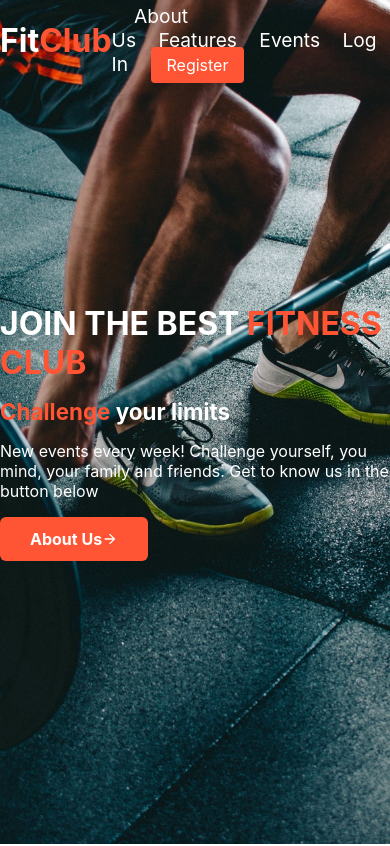
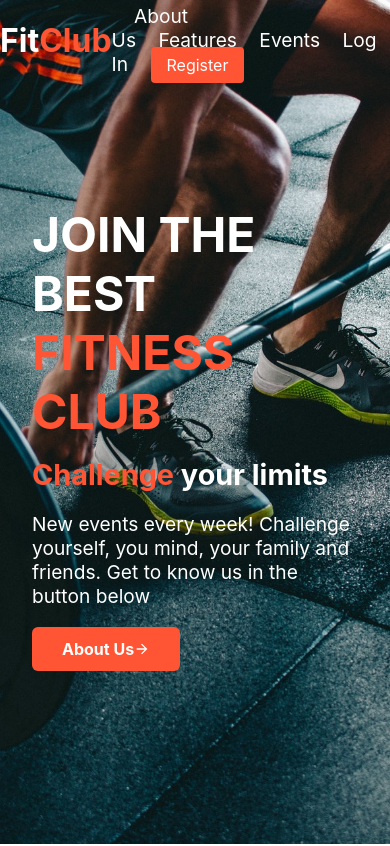
Before and after one commit to josh231101/FitnessClub, a React (Create React App) app in the folder frontend/: page /dashboard in a window 390 px wide. Shown: the top 846 px of the page. Built offline with nearby package versions, Linux system fonts and the light colour scheme; no server answers.

Commit message:
Update herosection fontsize,testimonials padding

```diff
--- a/frontend/src/components/HeroSection/HeroComponents.css
+++ b/frontend/src/components/HeroSection/HeroComponents.css
@@ -61,16 +61,17 @@ header {
 @media screen and (max-width: 968px) {
   .mainHeader__wrapper__grid {
     grid-column: 1 / span 10;
+    padding: 0 2rem;
   }
   .mainHeader__wrapper__grid__text {
-    font-size: 2rem;
+    font-size: 3rem;
     margin-bottom: 1rem;
   }
   .mainHeader__wrapper h3 {
-    font-size: 1.4rem;
+    font-size: 1.8rem;
     margin: 0;
   }
   .mainHeader__wrapper p {
-    font-size: 1rem;
+    font-size: 1.2rem;
   }
 }
--- a/frontend/src/components/Testimonials/Testimonials.css
+++ b/frontend/src/components/Testimonials/Testimonials.css
@@ -6,6 +6,7 @@
   color: white;
   display: flex;
   align-items: center;
+  padding: 2rem;
 }
 .testimonials__wrapper {
   padding: 2rem;
```
